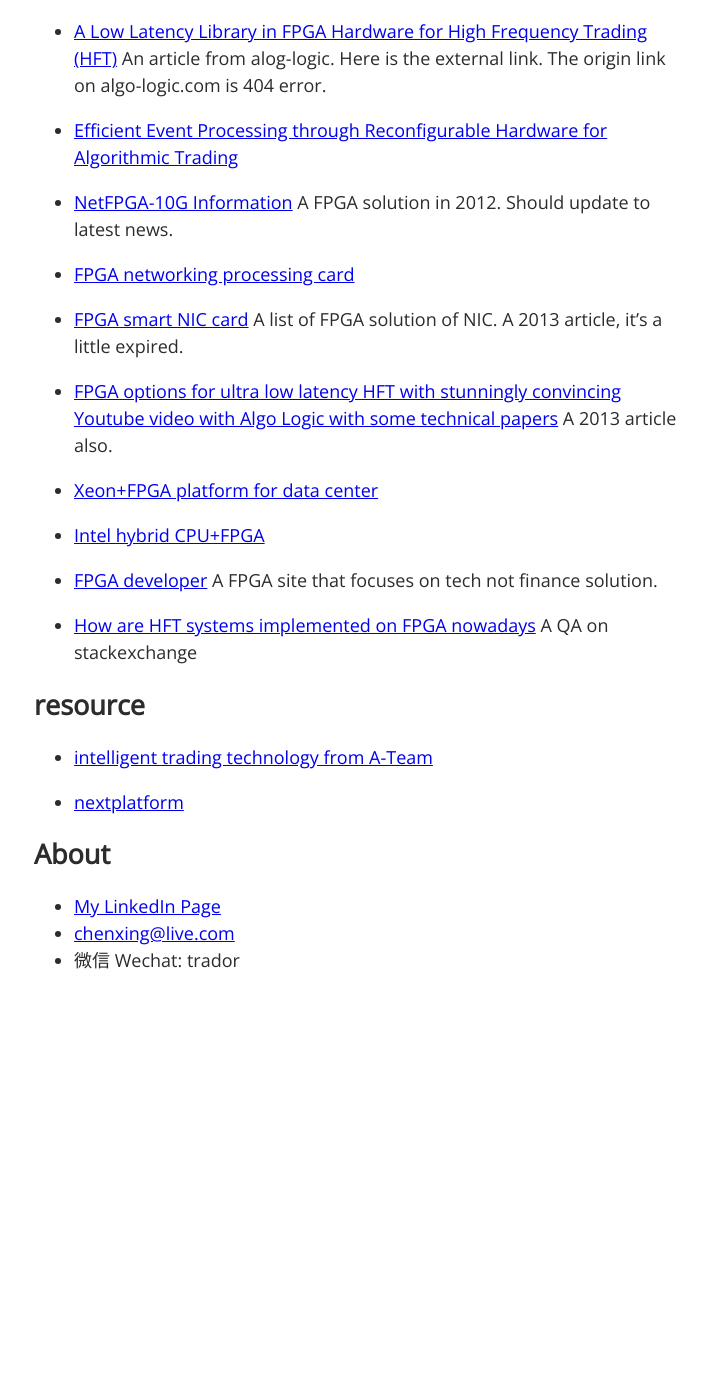
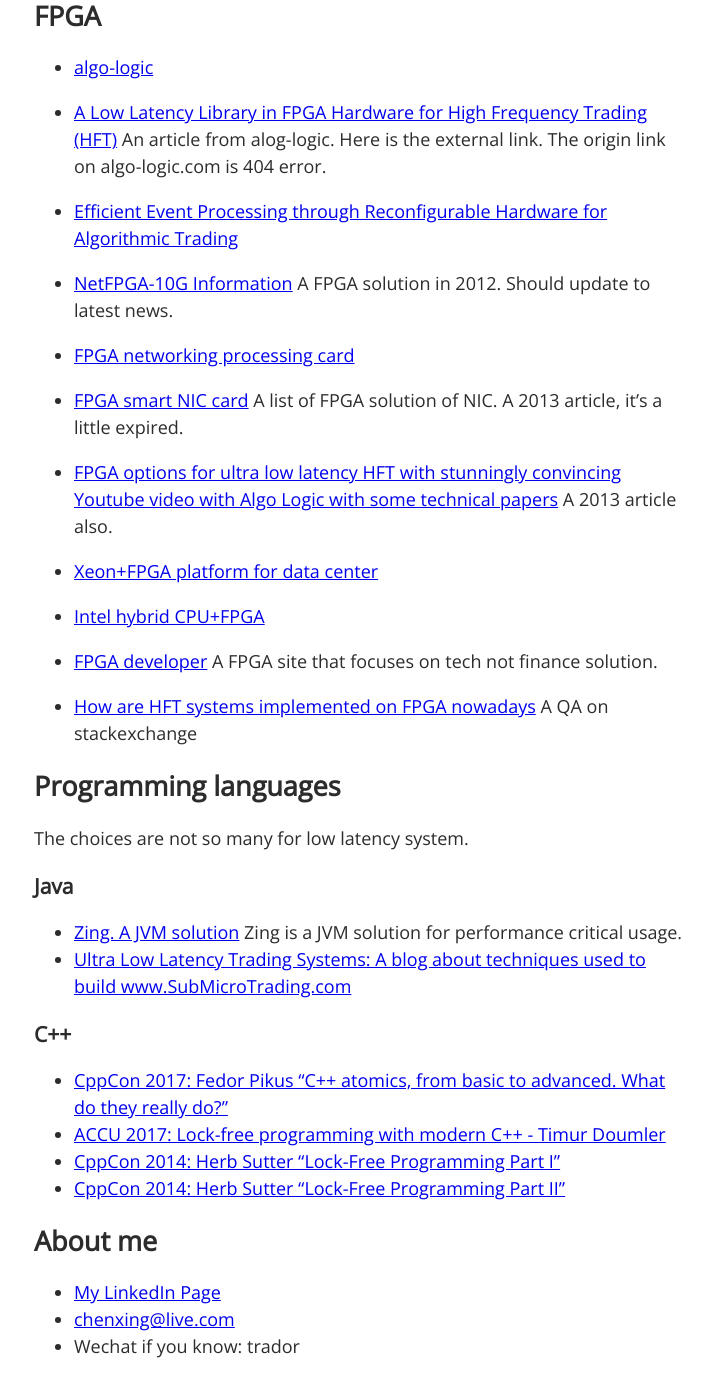
Before and after one commit to datar/low-latency-system, a Jekyll site: the page built from index.md, in a window 1280 px wide and 1400 px high, scrolled down 5996 px. Shown: the top 1397 px of the window, without its empty margins (281-992 px from the left). Built offline with Jekyll 4.4.1, drawn with Linux system fonts in a browser that asks for light colours; our own code applies the rules of GitHub Pages for plain Markdown files; before the commit the page ends 7010 px from its top, so only the background shows below that; some of the changed text lies outside the part shown.

Commit message:
added programming language; fixed some format issues.

```diff
--- a/index.md
+++ b/index.md
@@ -240,14 +243,22 @@ It's a very old solution that looks like system has not been tuned well.
 - [How are HFT systems implemented on FPGA nowadays](http://quant.stackexchange.com/questions/10519/how-are-hft-systems-implemented-on-fpga-nowadays) A QA on stackexchange
 
 
-## resource
+## Programming languages
 
-- [intelligent trading technology from A-Team](http://intelligenttradingtechnology.com/)
+The choices are not so many for low latency system.
 
-- [nextplatform](http://www.nextplatform.com)
+### Java
+- [Zing. A JVM solution](https://www.azul.com) Zing is a JVM solution for performance critical usage.
+- [Ultra Low Latency Trading Systems: A blog about techniques used to build www.SubMicroTrading.com](submicro.blogspot.com)
 
-## About
+### C++
+- [CppCon 2017: Fedor Pikus “C++ atomics, from basic to advanced. What do they really do?”](https://www.youtube.com/watch?v=ZQFzMfHIxng)
+- [ACCU 2017: Lock-free programming with modern C++ - Timur Doumler ](https://www.youtube.com/watch?v=qdrp6k4rcP4)
+- [CppCon 2014: Herb Sutter "Lock-Free Programming Part I"](https://www.youtube.com/watch?v=c1gO9aB9nbs)
+- [CppCon 2014: Herb Sutter "Lock-Free Programming Part II"](https://www.youtube.com/watch?v=CmxkPChOcv)
+
+## About me
 
 - [My LinkedIn Page](https://www.linkedin.com/in/masterchen/)
 - [chenxing@live.com](mailto:chenxing@live.com)
-- 微信 Wechat: trador
+- Wechat if you know: trador
```
Also changed, not shown: other parts of index.md (+7 -4 lines).
